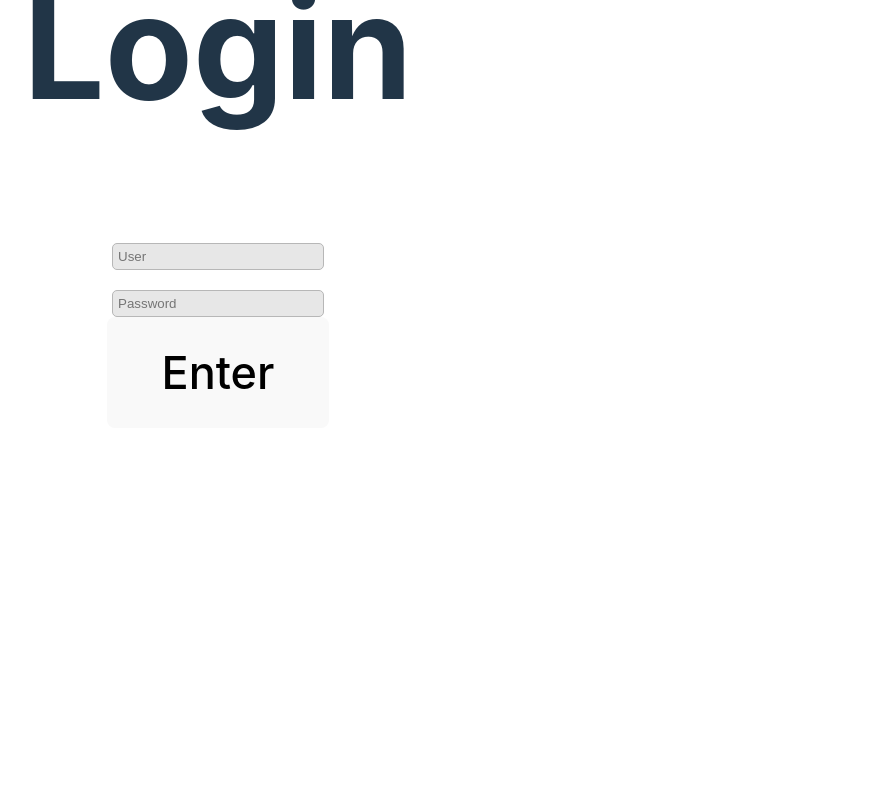
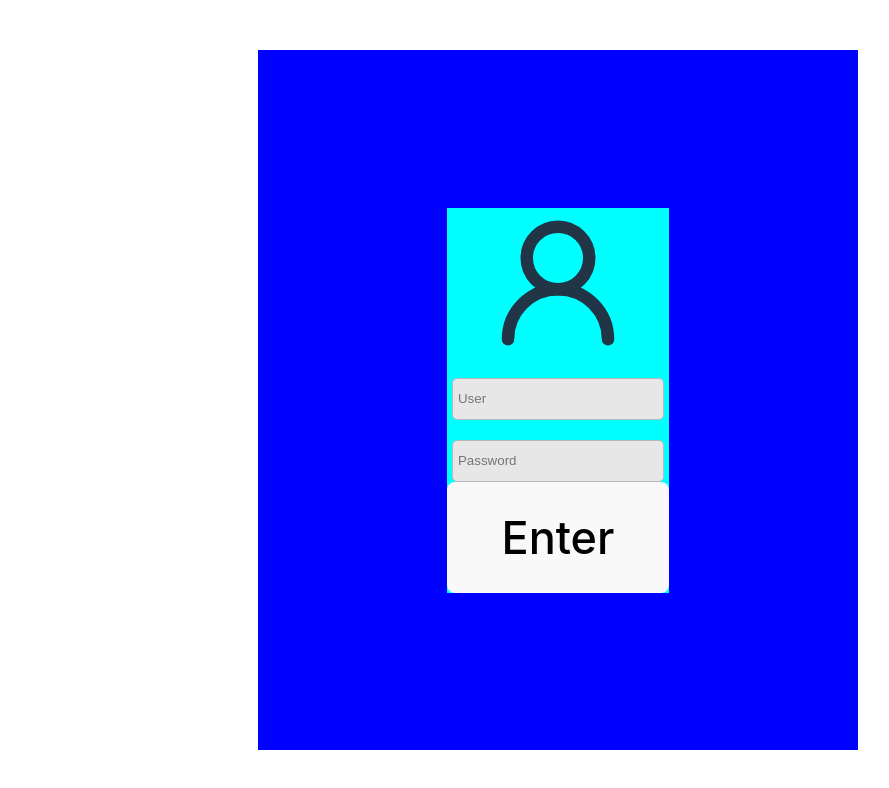
Before and after one commit to lindomarbatistao/2DS12, a React (Vite) app in the folder front/: page / in a window 1280 px wide. Shown: the top 788 px of the page, without its empty margins (82-971 px from the left). Built offline with nearby package versions, Linux system fonts and the light colour scheme.

Commit message:
12-02-2025 14:18

```diff
--- a/front/src/App.jsx
+++ b/front/src/App.jsx
@@ -1,7 +1,7 @@
 import React from "react";
 import {BrowserRouter as Router, Route, Routes} from 'react-router-dom'
-import Login from "./components/login";
-import Home from "./components/home";
+import Login from "./pages/login";
+import Home from "./pages/home";
 
 export default function App(){
   return(
--- a/front/src/components/login/index.jsx
+++ /dev/null
@@ -1,51 +0,0 @@
-import React, { useState } from "react"
-import './styles.css'
-import axios from 'axios'
-import { useNavigate } from "react-router-dom"
-
-export default function Login() {
-    const [user, setUser] = useState('')
-    const [password, setPassword] = useState('')
-    const navigate = useNavigate()
-
-    const logar = async ()=>{
-        try {
-            const response = await axios.post(
-                'http://127.0.0.1:8000/api/token/',
-                {
-                    username: user,
-                    password: password
-                }
-            )
-            console.log("Token Login: ", response.data.access)
-            localStorage.setItem('token',response.data.access)
-            navigate('/home')
-        } catch (error) {
-            console.error(error)
-        }
-    }
-
-
-    return (
-        <div className="container_login">
-            <h1>Login</h1>
-            <input
-                placeholder="User"
-                className="caixa"
-                value={user}
-                onChange={(e) => { setUser(e.target.value) }}
-            />
-            <input
-                placeholder="Password"
-                className="caixa"
-                type="password"
-                value={password}
-                onChange={(e) => { setPassword(e.target.value) }}
-            />
-
-            <button className="btn" onClick={logar}>
-                Enter
-            </button>
-        </div>
-    )
-}
--- a/front/src/components/login/styles.css
+++ /dev/null
@@ -1,18 +0,0 @@
-.container_login{
-    width: 600px;
-    height: 300px;
-    display: flex;
-    justify-content: center;
-    flex-direction: column;
-    align-items: center;
-  }
-
-  .caixa{
-    width: 200px;
-    height: 30px;
-    border: 1px solid #b7b7b7;
-    border-radius: 5px;
-    background-color: #e7e7e7;
-    margin-top: 20px;
-    padding: 5px;
-  }
--- /dev/null
+++ b/front/src/pages/login/index.jsx
@@ -0,0 +1,54 @@
+import React, { useState } from "react"
+import './styles.css'
+import axios from 'axios'
+import { useNavigate } from "react-router-dom"
+import { LuUserRound } from "react-icons/lu";
+
+export default function Login() {
+    const [user, setUser] = useState('')
+    const [password, setPassword] = useState('')
+    const navigate = useNavigate()
+
+    const logar = async () => {
+        try {
+            const response = await axios.post(
+                'http://127.0.0.1:8000/api/token/',
+                {
+                    username: user,
+                    password: password
+                }
+            )
+            console.log("Token Login: ", response.data.access)
+            localStorage.setItem('token', response.data.access)
+            navigate('/home')
+        } catch (error) {
+            console.error(error)
+        }
+    }
+
+
+    return (
+        <div className="container_login">
+            <section className="campos">
+                <LuUserRound className="icon" />
+                <input
+                    placeholder="User"
+                    className="caixa"
+                    value={user}
+                    onChange={(e) => { setUser(e.target.value) }}
+                />
+                <input
+                    placeholder="Password"
+                    className="caixa"
+                    type="password"
+                    value={password}
+                    onChange={(e) => { setPassword(e.target.value) }}
+                />
+
+                <button className="btn" onClick={logar}>
+                    Enter
+                </button>
+            </section>
+        </div>
+    )
+}
--- /dev/null
+++ b/front/src/pages/login/styles.css
@@ -0,0 +1,36 @@
+.container_login {
+  width: 600px;
+  height: 700px;
+  display: flex;
+  justify-content: center;
+  flex-direction: column;
+  align-items: center;
+  background-color: blue;
+  position: absolute;
+  top: 50%;
+  left: 50%;
+  transform: translate(-50%, -50%);
+}
+
+.caixa {
+  width: 200px;
+  height: 30px;
+  border: 1px solid #b7b7b7;
+  border-radius: 5px;
+  background-color: #e7e7e7;
+  margin-top: 20px;
+  padding: 5px;
+}
+
+.icon {
+  width: 150px;
+  height: 150px;
+}
+
+.campos {
+  display: flex;
+  align-items: center;
+  justify-content: center;
+  flex-direction: column;
+  background-color: aqua;
+}
```
Also changed, not shown: front/src/components/footer/index.jsx (added, +10 -0 lines), front/src/components/header/index.jsx (added, +10 -0 lines), front/src/components/footer/styles.css (added), front/src/components/header/styles.css (added), front/src/pages/home/index.jsx (renamed from front/src/components/home/index.jsx), front/src/pages/home/styles.css (renamed from front/src/components/home/styles.css), 1 other file (tests, documents, lock files or other folders).
